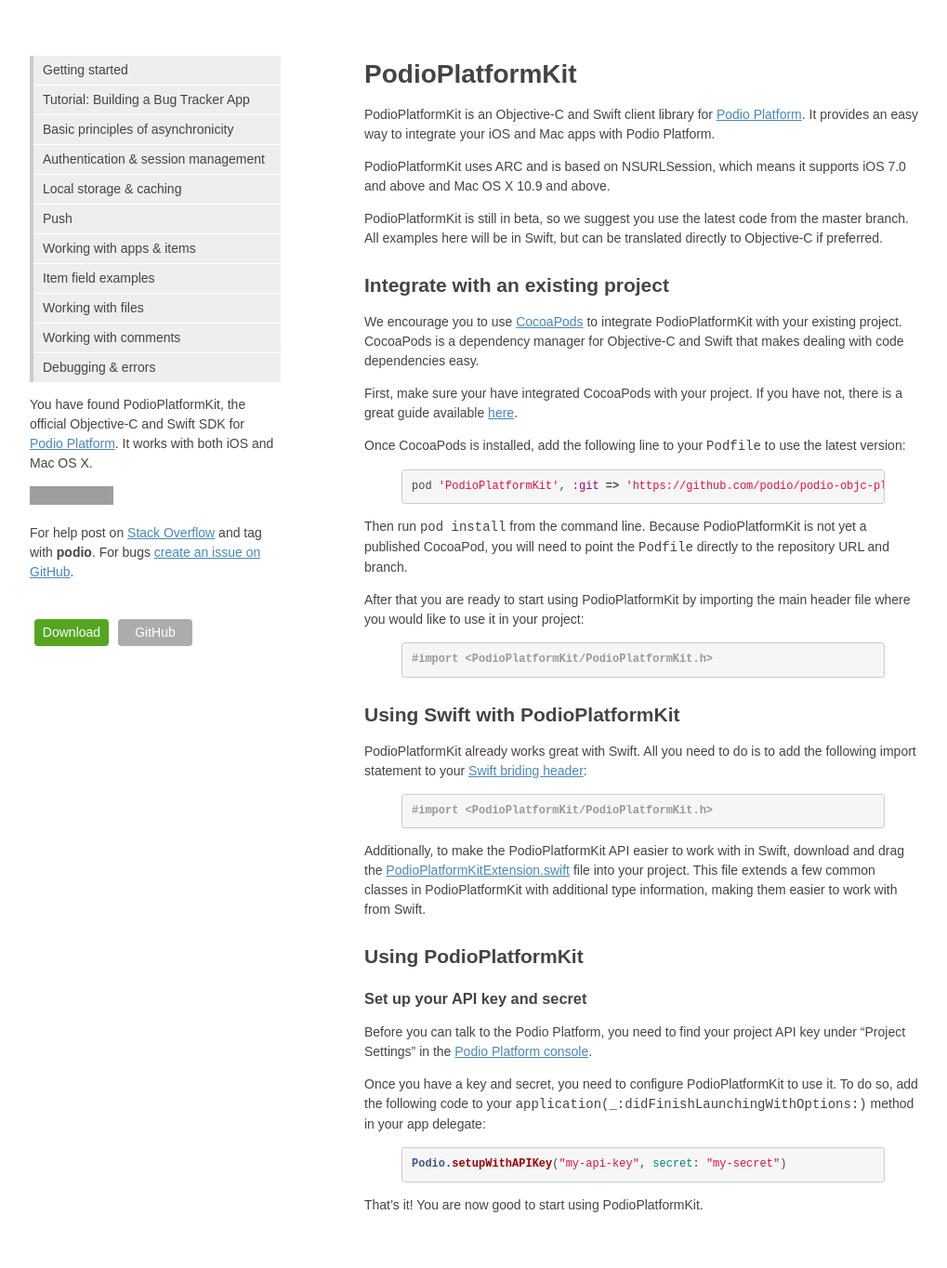
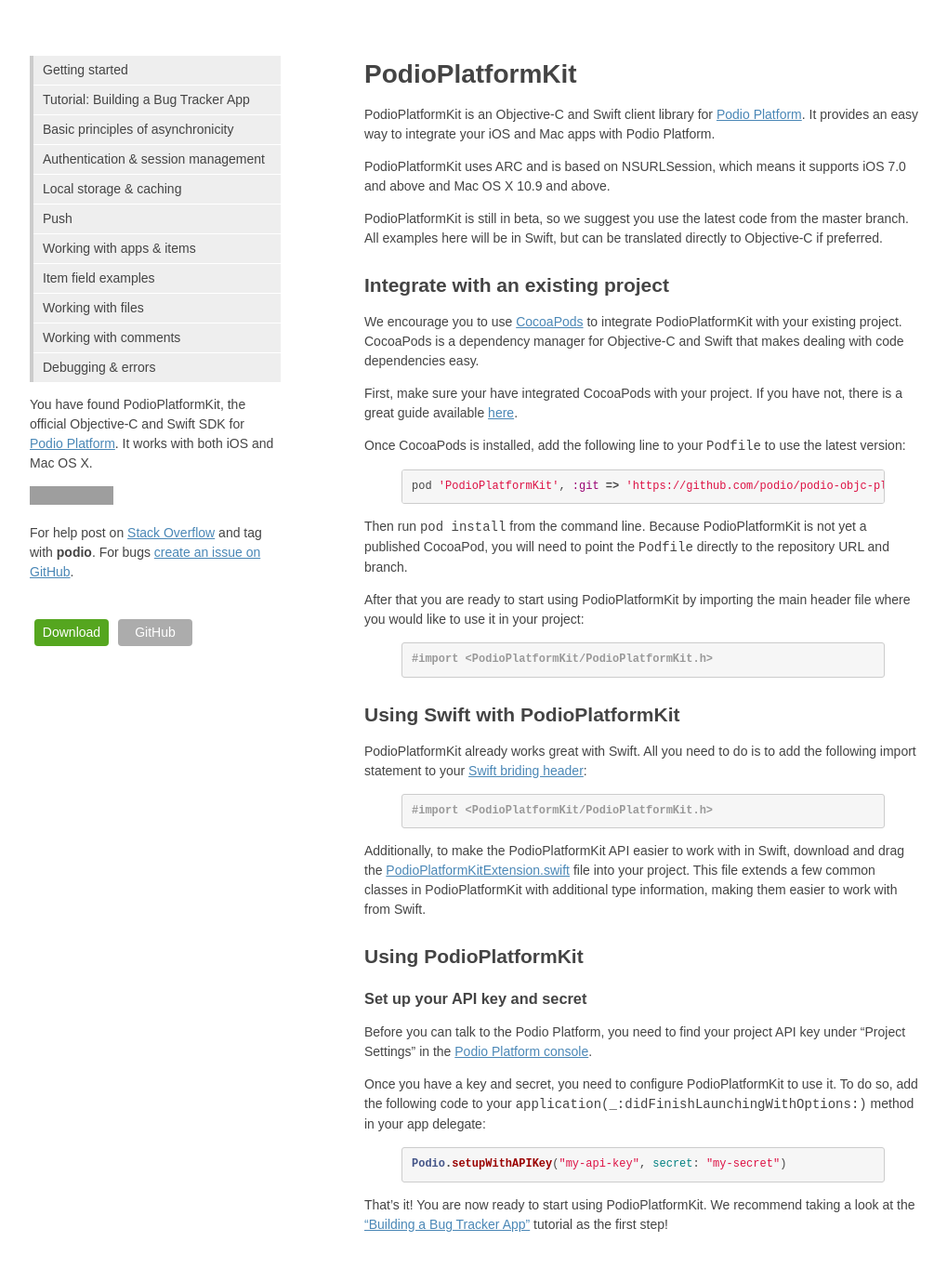
Before and after one commit to podio/podio-objc-platform, a Jekyll site: the page built from index.md, in a window 1280 px wide and 1388 px high. Shown: the top 1364 px of the window at 93% size, without its empty margins (128-1147 px from the left). Built offline with Jekyll 4.4.1, drawn with Linux system fonts in a browser that asks for light colours; grey boxes are pictures that could not be loaded.

Commit message:
Ref to tutorial on getting started page

```diff
--- a/index.md
+++ b/index.md
@@ -51,4 +51,4 @@
 Podio.setupWithAPIKey("my-api-key", secret: "my-secret")
 {% endhighlight %}
 
-That's it! You are now good to start using PodioPlatformKit.
+That's it! You are now ready to start using PodioPlatformKit. We recommend taking a look at the ["Building a Bug Tracker App"](/tutorial) tutorial as the first step!
```
